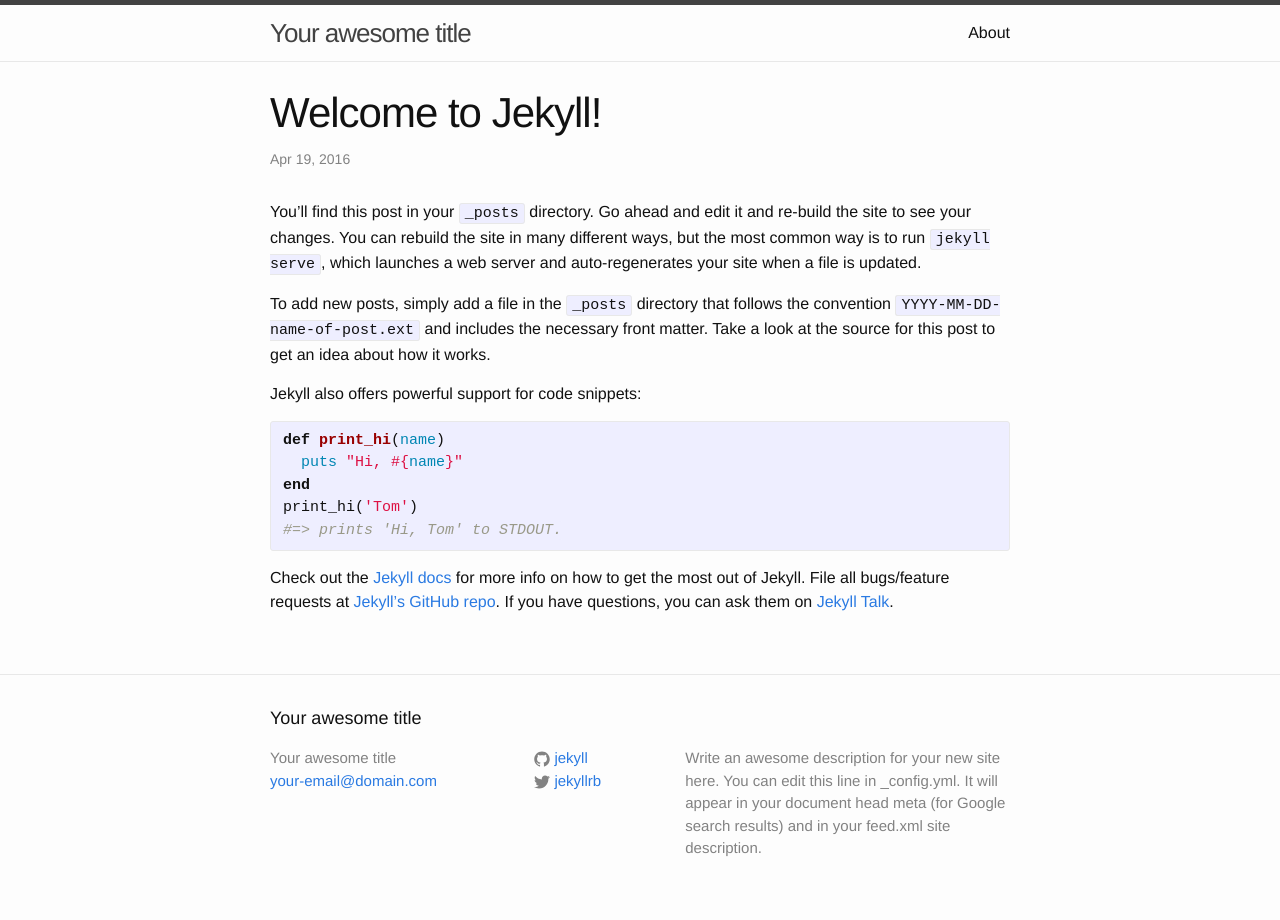
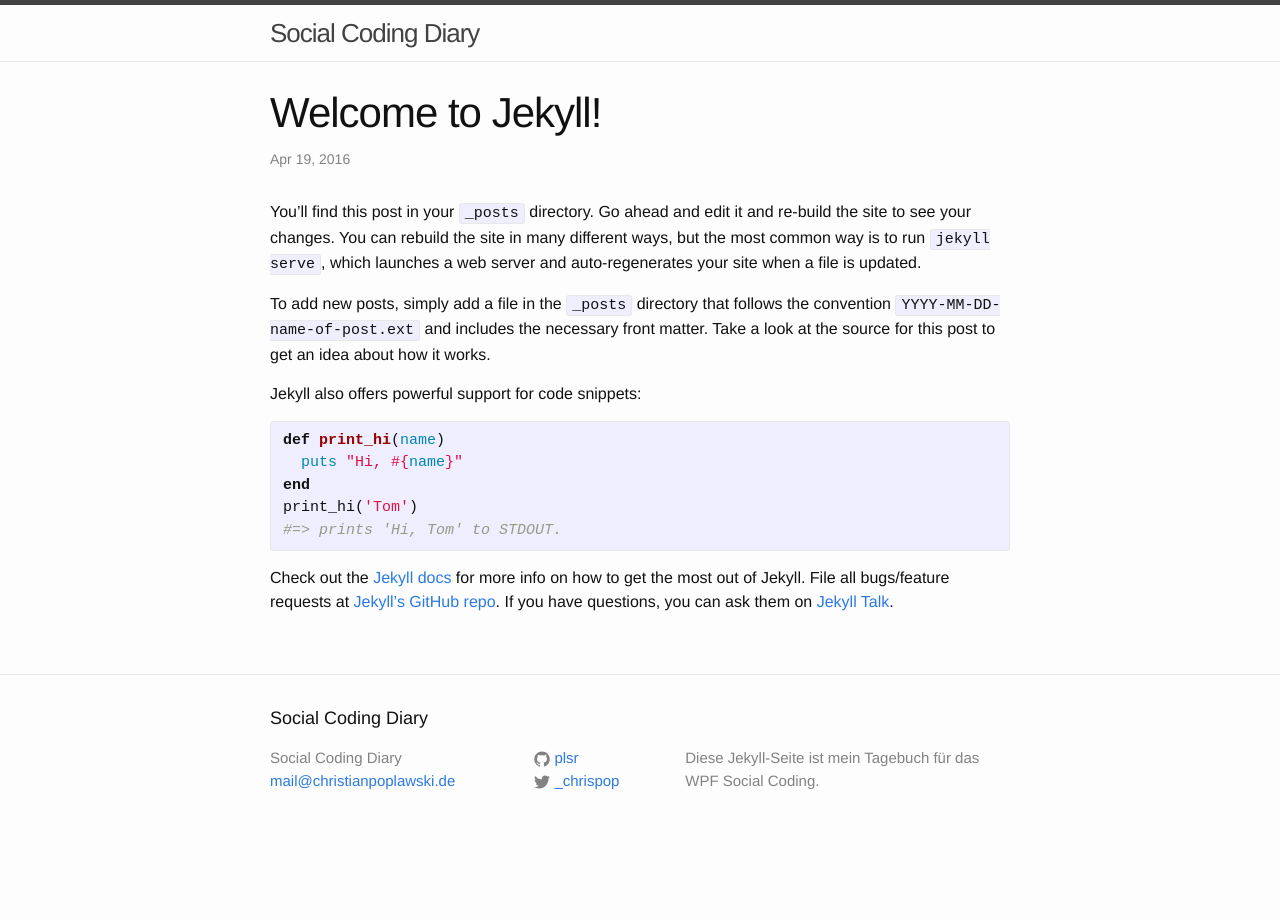
Before and after one commit to Plsr/social-coding-diary, a Jekyll site: the page built from _posts/2016-04-19-welcome-to-jekyll.markdown, in a window 1280 px wide. Built offline with Jekyll 4.4.1, drawn with Linux system fonts in a browser that asks for light colours.

Commit message:
Adjusted config

```diff
--- a/_config.yml
+++ b/_config.yml
@@ -6,16 +6,14 @@
 # 'jekyll serve'. If you change this file, please restart the server process.
 
 # Site settings
-title: Your awesome title
-email: your-email@domain.com
+title: Social Coding Diary
+email: mail@christianpoplawski.de
 description: > # this means to ignore newlines until "baseurl:"
-  Write an awesome description for your new site here. You can edit this
-  line in _config.yml. It will appear in your document head meta (for
-  Google search results) and in your feed.xml site description.
+  Diese Jekyll-Seite ist mein Tagebuch für das WPF Social Coding.
 baseurl: "" # the subpath of your site, e.g. /blog
 url: "http://yourdomain.com" # the base hostname & protocol for your site
-twitter_username: jekyllrb
-github_username:  jekyll
+twitter_username: _chrispop
+github_username: plsr
 
 # Build settings
 markdown: kramdown
```
Also changed, not shown: _posts/2016-04-19-jekyll-gh-pages.markdown (added, +25 -0 lines), about.md (deleted, +0 -15 lines).
